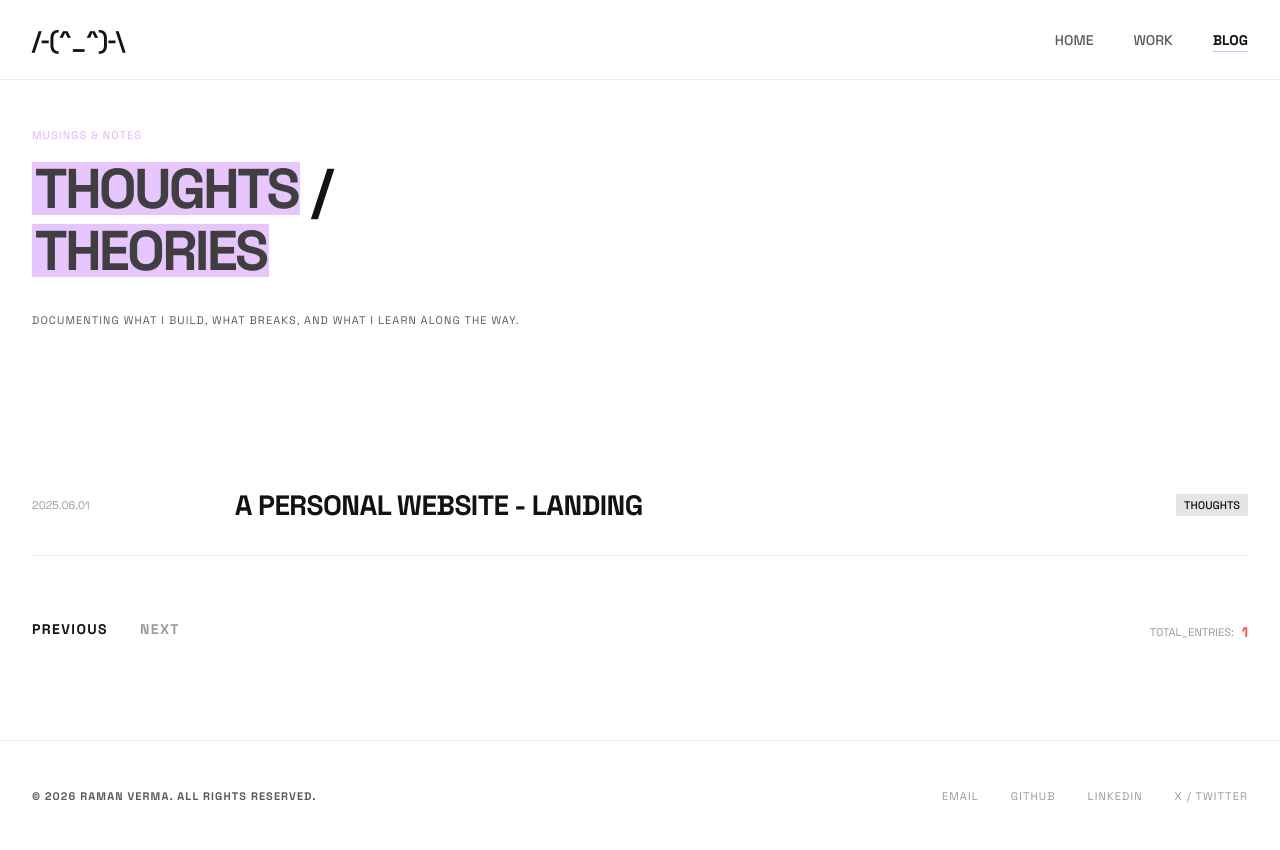
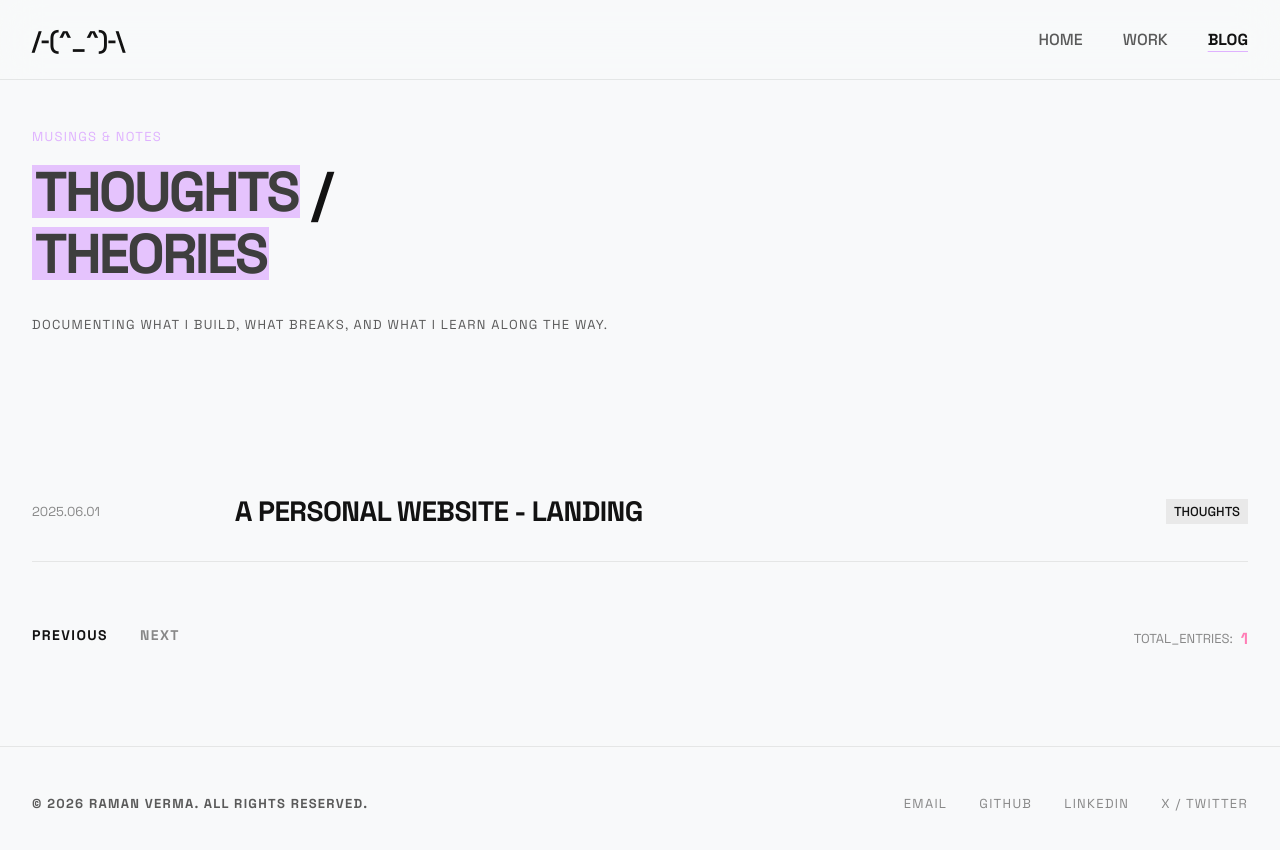
Before and after one commit to maranix/landing, an Astro site: page /blog in a window 1280 px wide. Built offline with nearby package versions, Linux system fonts and the light colour scheme; Astro itself is replaced by a stand-in of ours.

Commit message:
style: update typography scales, color palette, and design tokens across components and pages

```diff
--- a/src/components/BlogEntry.astro
+++ b/src/components/BlogEntry.astro
@@ -37,7 +37,7 @@ const formattedDate = `${date.getUTCFullYear()}.${String(date.getUTCMonth() + 1)
 }
 
 .blog-date {
-    font-size: 0.6875rem;
+    font-size: 0.8125rem;
     color: var(--text-tertiary);
     display: flex;
     align-items: center;
@@ -64,7 +64,7 @@ const formattedDate = `${date.getUTCFullYear()}.${String(date.getUTCMonth() + 1)
 .blog-category-label {
     padding: 0.25rem 0.5rem;
     background-color: var(--surface-high);
-    font-size: 0.6875rem;
+    font-size: 0.8125rem;
     font-weight: 500;
     text-transform: uppercase;
     color: var(--text-primary);
--- a/src/components/Footer.astro
+++ b/src/components/Footer.astro
@@ -53,7 +53,7 @@
     }
 
     .footer-copy {
-        font-size: 0.6875rem;
+        font-size: 0.8125rem;
         text-transform: uppercase;
         letter-spacing: 0.1em;
         color: var(--text-secondary);
@@ -66,7 +66,7 @@
     }
 
     .footer-link {
-        font-size: 0.6875rem;
+        font-size: 0.8125rem;
         text-transform: uppercase;
         letter-spacing: 0.1em;
         color: var(--text-tertiary);
--- a/src/components/Nav.astro
+++ b/src/components/Nav.astro
@@ -86,7 +86,7 @@ const { currentPath = "" } = Astro.props;
         top: 0;
         width: 100%;
         height: 5rem;
-        background-color: rgba(255, 255, 255, 0.7);
+        background-color: rgba(248, 249, 250, 0.7);
         backdrop-filter: blur(20px);
         border-bottom: 1px solid var(--border-color);
         z-index: 50;
@@ -116,7 +116,7 @@ const { currentPath = "" } = Astro.props;
     }
 
     .nav-link {
-        font-size: 0.875rem;
+        font-size: 1rem;
         font-weight: 500;
         text-transform: uppercase;
         color: var(--text-secondary);
--- a/src/components/PageHeader.astro
+++ b/src/components/PageHeader.astro
@@ -27,7 +27,7 @@ const { meta, subtitle, listContent = false } = Astro.props;
     }
 
     .page-header-meta {
-        font-size: 0.6875rem;
+        font-size: 0.8125rem;
         text-transform: uppercase;
         letter-spacing: 0.1em;
         color: var(--accent-tertiary);
@@ -43,7 +43,7 @@ const { meta, subtitle, listContent = false } = Astro.props;
     }
 
     .page-header-desc {
-        font-size: 0.6875rem;
+        font-size: 0.8125rem;
         text-transform: uppercase;
         letter-spacing: 0.1em;
         color: var(--text-secondary);
--- a/src/components/ProjectCard.astro
+++ b/src/components/ProjectCard.astro
@@ -15,7 +15,7 @@ const { version, icon, title, description, tags, href } = Astro.props;
     <div class="project-card-header">
         <span class="material-symbols-outlined text-accent-secondary"
             style="font-variation-settings: 'FILL' 1;">{icon}</span>
-        <span class="text-secondary" style="font-family: monospace; font-size: 0.7rem;">{version}</span>
+        <span class="text-secondary" style="font-family: monospace; font-size: 0.8125rem;">{version}</span>
     </div>
     <h3 class="project-card-title">{title}</h3>
     <p class="project-card-desc">{description}</p>
@@ -67,7 +67,7 @@ const { version, icon, title, description, tags, href } = Astro.props;
 }
 
 .project-tag {
-    font-size: 0.7rem;
+    font-size: 0.8125rem;
     padding: 0.25rem 0.75rem;
     background-color: var(--surface-high);
     color: var(--text-secondary);
--- a/src/pages/blog.astro
+++ b/src/pages/blog.astro
@@ -97,13 +97,13 @@ const sortedPosts = allPosts.sort(
     }
 
     .pagination-label {
-        font-size: 0.6875rem;
+        font-size: 0.8125rem;
         text-transform: uppercase;
         color: var(--text-tertiary);
     }
 
     .pagination-total {
-        font-size: 0.875rem;
+        font-size: 1rem;
         font-weight: 700;
     }
 </style>
--- a/src/pages/work.astro
+++ b/src/pages/work.astro
@@ -68,7 +68,7 @@ const projects = await getCollection("project");
         gap: 1rem;
         padding-bottom: 1rem;
         border-bottom: 1px solid var(--border-color);
-        font-size: 0.6875rem;
+        font-size: 0.8125rem;
         text-transform: uppercase;
         letter-spacing: 0.1em;
         font-weight: 700;
@@ -86,7 +86,7 @@ const projects = await getCollection("project");
 
     /* .stat-label {
         display: block;
-        font-size: 0.6875rem;
+        font-size: 0.8125rem;
         text-transform: uppercase;
         letter-spacing: 0.1em;
         color: var(--text-tertiary);
--- a/src/styles/global.css
+++ b/src/styles/global.css
@@ -2,15 +2,15 @@
 @import url('https://fonts.googleapis.com/css2?family=Material+Symbols+Outlined:opsz,wght,FILL,GRAD@24,400,0,0');
 
 :root {
-    --bg-color: #ffffff;
-    --surface-low: #f9f9f9;
+    --bg-color: #f8f9fa;
+    --surface-low: #ffffff;
     --surface: #f1f1f1;
-    --surface-high: #e5e5e5;
+    --surface-high: #e9e9e9;
     --text-primary: #121212;
     --text-secondary: #5a5a5a;
-    --text-tertiary: #9a9a9a;
-    --accent-primary: #ff4d4d;
-    --accent-secondary: #9b59b6;
+    --text-tertiary: #888888;
+    --accent-primary: #ff7eb6;
+    --accent-secondary: #be95ff;
     --accent-tertiary: #dfb2ff;
     --border-color: rgba(0, 0, 0, 0.08);
 
```
Also changed, not shown: src/components/WorkRow.astro (+4 -4 lines), src/pages/index.astro (+8 -6 lines).
